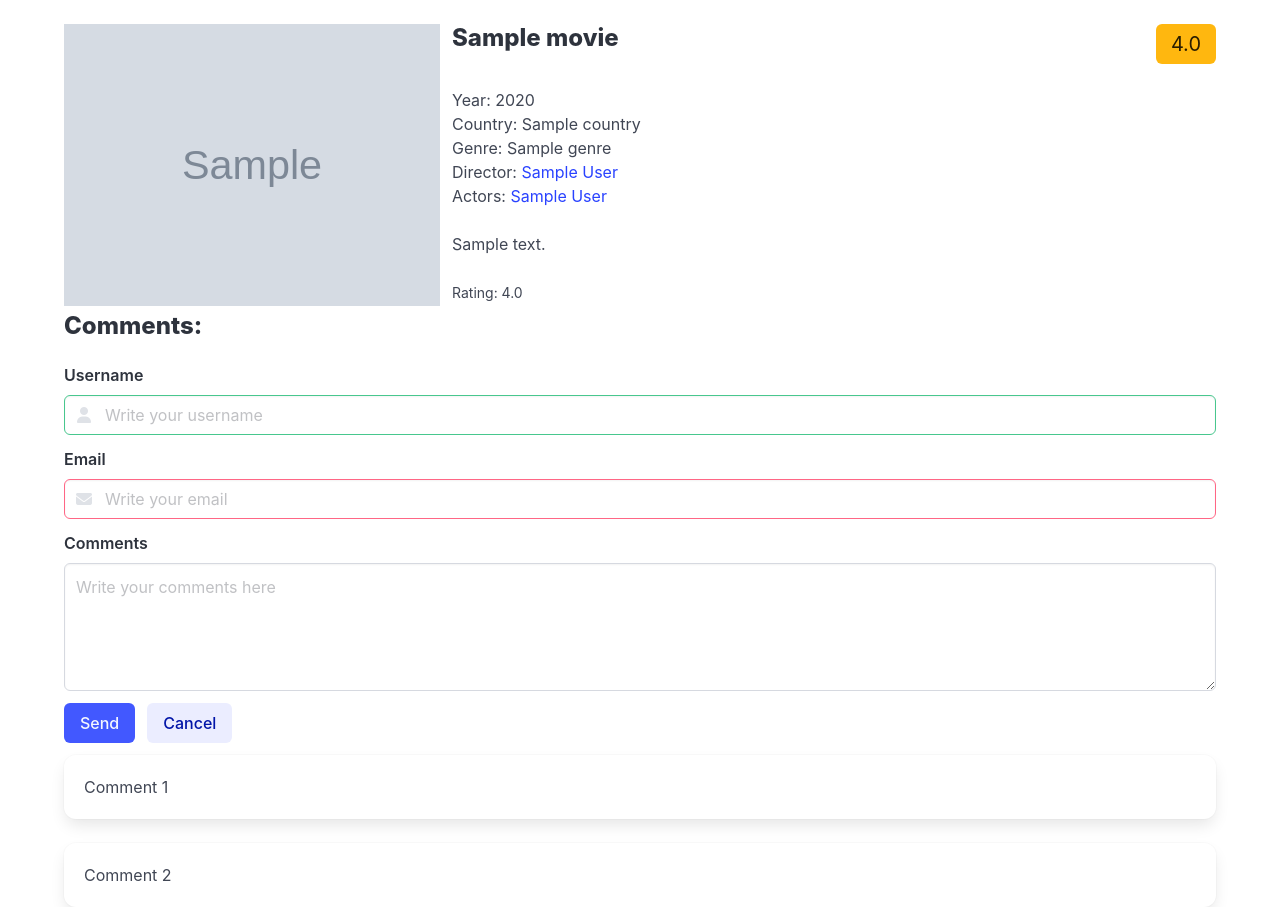
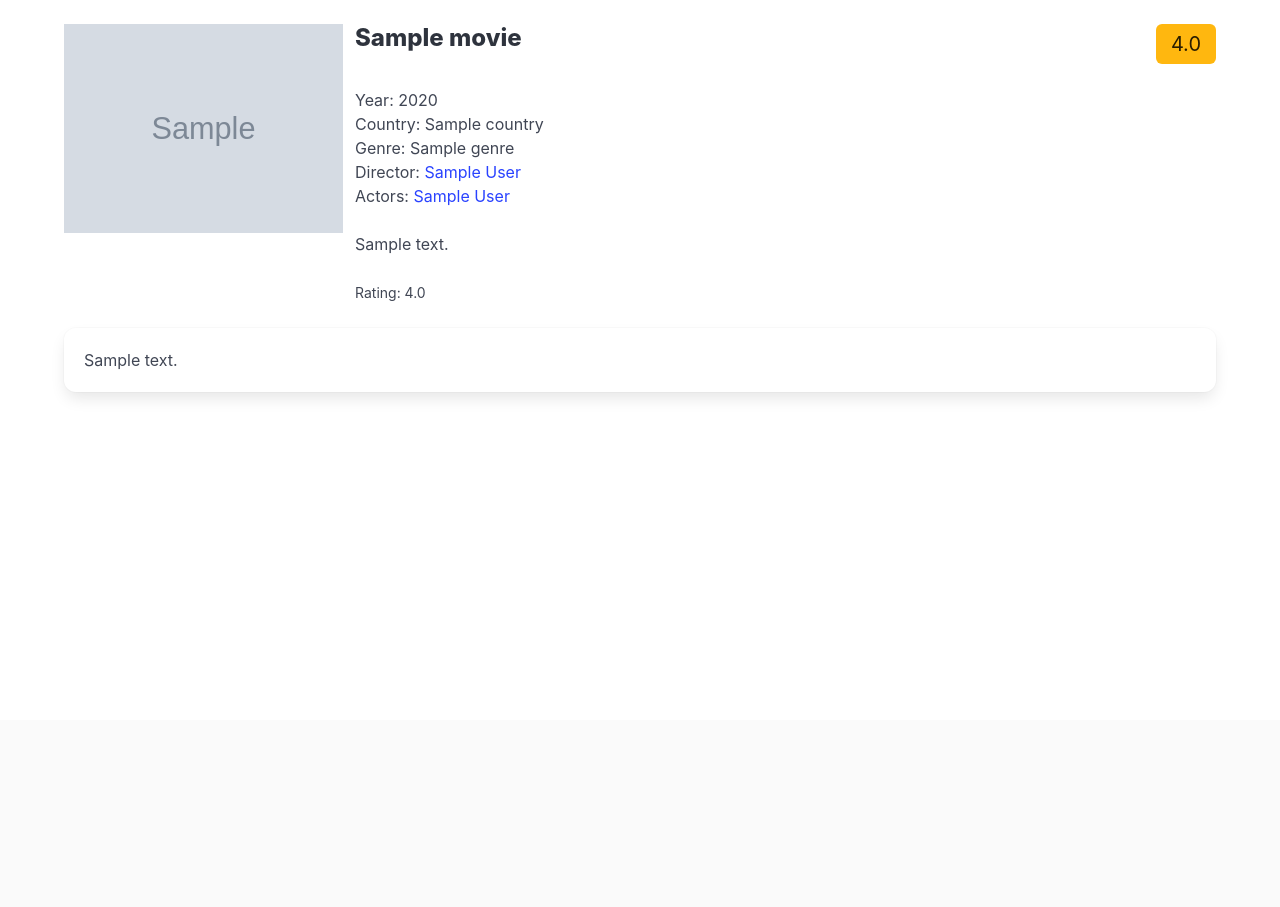
Before and after one commit to KaterynaSoloviova/movies-atlas-project, a Django app: page /movies/1/ in a window 1280 px wide. Shown: the part 80-987 px from the top of the page. After the commit the page ends 474 px from the top, so only its background shows below. Run offline with Django 5.2, Linux system fonts and the light colour scheme; tables that the repository leaves empty hold one stand-in row (values such as "Sample post"); grey boxes marked "Sample" are stand-in pictures; some libraries are stand-ins or nearby versions.

Commit message:
Implement movie comments

```diff
--- a/movies/models.py
+++ b/movies/models.py
@@ -1,3 +1,4 @@
+from django.contrib.auth.models import User
 from django.db import models
 
 
@@ -82,3 +83,16 @@ class Movie(models.Model):
 
     def __str__(self):
         return f"{self.title} ({self.year})"
+
+
+class Comments(models.Model):
+    text = models.TextField()
+
+    user = models.ForeignKey(User, on_delete=models.CASCADE)
+    movie = models.ForeignKey(Movie, on_delete=models.SET_NULL, null=True)
+
+    created_at = models.DateTimeField(auto_now_add=True)
+    updated_at = models.DateTimeField(auto_now=True)
+
+    def __str__(self):
+        return self.text
--- a/movies/templates/movies/index.html
+++ b/movies/templates/movies/index.html
@@ -154,7 +154,6 @@
                             <div class="media">
                                 <div class="media-content">
                                     <p class="title is-4">{{movie.title}}</p>
-                                    <p class="subtitle is-6">xxxxx</p>
                                 </div>
                                 <div class="media-right">
                                     <span class="tag is-warning is-large">{{movie.imdb_rating}}</span>
--- a/movies/templates/movies/movie.html
+++ b/movies/templates/movies/movie.html
@@ -17,7 +17,7 @@
 </div>
 
 <div class="container">
-    <div class="fixed-grid has-3-cols">
+    <div class="fixed-grid has-4-cols">
         <div class="grid">
             <div class="cell">
 
@@ -26,7 +26,7 @@
                 </div>
                 {% endif %}
             </div>
-            <div class="cell is-col-span-2">
+            <div class="cell is-col-span-3">
                 <div class="block">
                     <div class="media">
                         <div class="media-content">
@@ -62,7 +62,9 @@
                     <div class="block">
                         Actors:
                         {% for actor in movie.actors.all %}
-                        <a href="{% url 'movies:get_actor' actor.pk %}?movie={{ movie.pk }}">{{ actor.first_name }} {{ actor.last_name }}</a>
+                        <a href="{% url 'movies:get_actor' actor.pk %}?movie={{ movie.pk }}">
+                            {{ actor.first_name }} {{ actor.last_name }}
+                        </a>
                         {% endfor %}
                     </div>
                     <div class="block">
@@ -75,45 +77,33 @@
     </div>
 </div>
 <div class="container">
-    <p class="title is-4">Comments:</p>
-
-    <div class="field">
-        <label class="label">Username</label>
-        <div class="control has-icons-left">
-            <input class="input is-success" type="text" placeholder="Write your username">
-            <span class="icon is-small is-left"><i class="fas fa-user"></i></span>
-        </div>
-    </div>
-
-    <div class="field">
-        <label class="label">Email</label>
-        <div class="control has-icons-left">
-            <input class="input is-danger" type="email" placeholder="Write your email">
-            <span class="icon is-small is-left"><i class="fas fa-envelope"></i></span>
-        </div>
-    </div>
-
+    <p class="title is-4"></p>
+    {% if user.is_authenticated %}
+    <form method="POST" action="{% url 'movies:create_comments' %}">
+        {% csrf_token %}
         <div class="field">
             <label class="label">Comments</label>
             <div class="control">
-            <textarea class="textarea" placeholder="Write your comments here"></textarea>
+                <textarea id="comment_text" name="text" class="textarea" placeholder="Write your comments here"></textarea>
             </div>
+            <input type="hidden" name="movie_id" value="{{movie.pk}}">
         </div>
 
         <div class="field is-grouped">
             <div class="control">
-            <button class="button is-link">Send</button>
+                <button type="submit" class="button is-link">Send</button>
             </div>
             <div class="control">
-            <button class="button is-link is-light">Cancel</button>
+                <a class="button is-link is-light" onclick="document.getElementById('comment_text').value=''">Cancel</a>
             </div>
         </div>
+    </form>
+    {% endif %}
 
+    {% for comment in comments %}
     <div class="box">
-        Comment 1
+        {{comment.text}}
     </div>
-    <div class="box">
-        Comment 2
-    </div>
+    {% endfor %}
 </div>
 {% endblock %}
--- a/movies/urls.py
+++ b/movies/urls.py
@@ -7,4 +7,5 @@ urlpatterns = [
     path("movies/<int:pk>/", views.get_movie, name="get_movie"),
     path("actors/<int:pk>/", views.get_actor, name="get_actor"),
     path("director/<int:pk>/", views.get_director, name="get_director"),
+    path("comments/", views.create_comments, name="create_comments"),
 ]
--- a/movies/views.py
+++ b/movies/views.py
@@ -1,6 +1,10 @@
+import json
+
+from django.contrib.auth.decorators import login_required
 from django.http import HttpRequest, HttpResponse
-from django.shortcuts import get_object_or_404, render
-from movies.models import Movie, Actor, Director, Country, Genre, Category
+from django.shortcuts import get_object_or_404, render, redirect
+
+from movies.models import Movie, Actor, Director, Country, Genre, Category, Comments
 
 
 def movie_list(request: HttpRequest) -> HttpResponse:
@@ -62,8 +66,9 @@ def movie_list(request: HttpRequest) -> HttpResponse:
 
 def get_movie(request: HttpRequest, pk: int) -> HttpResponse:
     movie = Movie.objects.get(pk=pk)
+    comments = Comments.objects.filter(movie=movie.pk)
 
-    return render(request, "movies/movie.html", {"movie": movie})
+    return render(request, "movies/movie.html", {"movie": movie, "comments": comments})
 
 
 def get_actor(request: HttpRequest, pk: int) -> HttpResponse:
@@ -80,3 +85,13 @@ def get_director(request: HttpRequest, pk: int) -> HttpResponse:
     movie = Movie.objects.get(pk=movie_id)
 
     return render(request, "movies/director.html", {"director": director, "movie": movie})
+
+@login_required
+def create_comments(request: HttpRequest) -> HttpResponse:
+    if request.method == "POST":
+        movie_id = request.POST["movie_id"]
+        text = request.POST["text"]
+        movie = Movie.objects.get(pk=movie_id)
+        Comments(text=text, movie=movie, user=request.user).save()
+        return redirect('movies:get_movie', pk=movie_id)
+    return HttpResponse()
```
Also changed, not shown: movies/migrations/0006_comments.py (added). Lines whose indentation alone changed are shown as unchanged.
